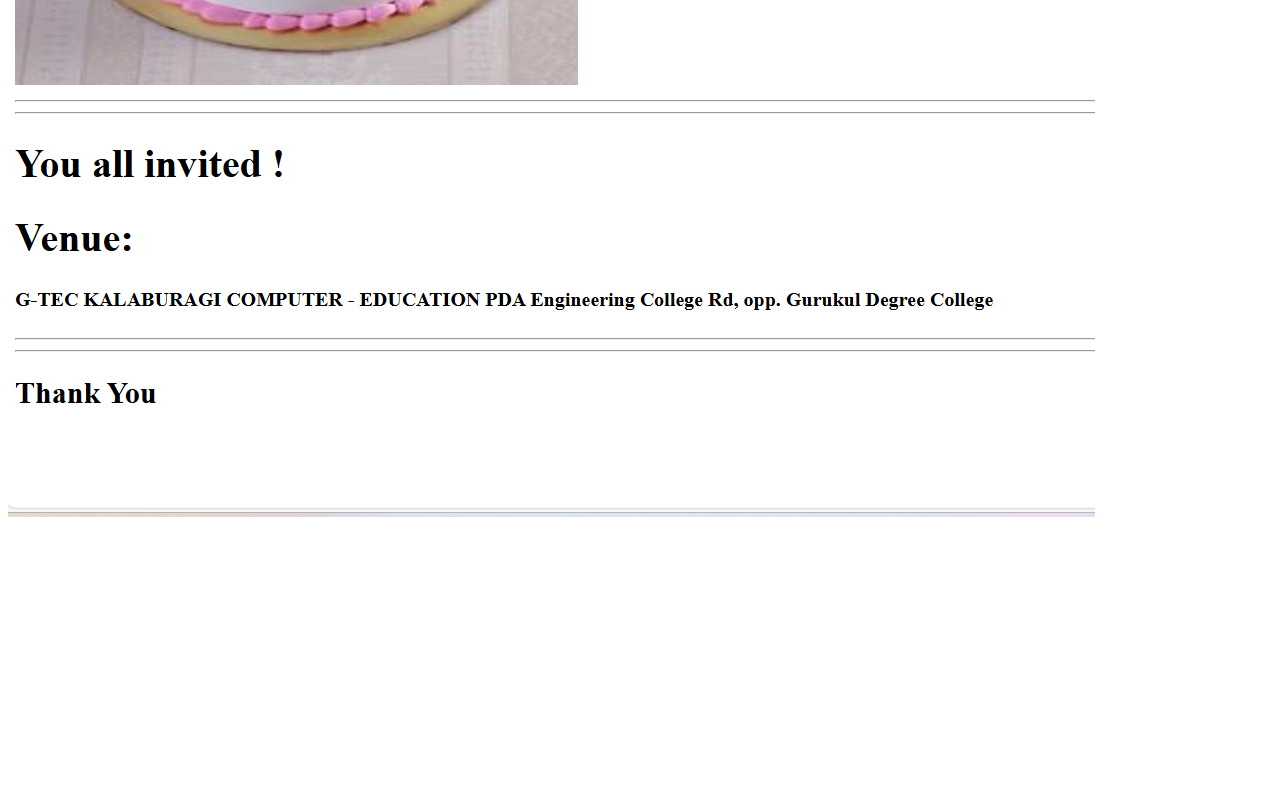
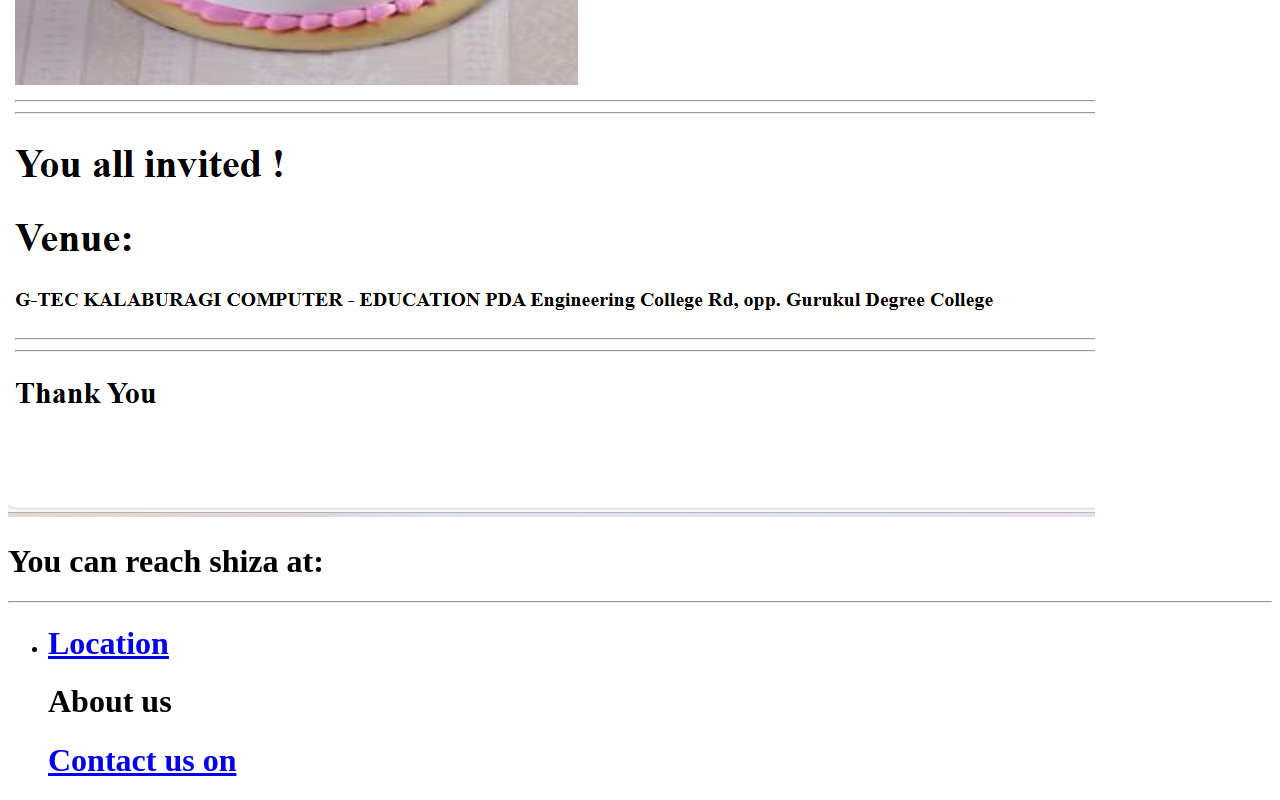
Before and after one commit to shiza-cmd/html-portfolio, a plain HTML site: page index.html in a window 1280 px wide. Shown: the part 1155-1955 px from the top of the page. Before the commit the page ends 1684 px from the top, so only its background shows below. Drawn offline with Linux system fonts and the light colour scheme.

Commit message:
Add files via upload

```diff
--- a/index.html
+++ b/index.html
@@ -7,7 +7,7 @@
 </head>
 <body>
     <h1>Shiza's portfolio</h1>
-    <h2>Iam a Web Developer</h2>
+    <h2>I am a Web Developer</h2>
     <hr>
     <a href="./public/movie.html">
         <h2>MOVIE RANKING PROJECT</h2>
@@ -17,5 +17,16 @@
             <h2>BIRTHDAY INVITATION</h2>
             <img src="./assets/images/invitation.png" alt="invitation">
             </a>
+            <p><h1>You can reach shiza at:</h1></p>
+            <hr/>
+            <ul>
+                <li><a href= "https://maps.app.goo.gl/UakFshi4ZNX3KyV1A">
+                    <h1>Location</h1></a>
+
+                    <h1>About us</h1>
+                    <a href="./public/contact.html">
+                    <h1>Contact us on</h1></a>
+                </a></li>
+            </ul>
 </body>
 </html>
```
